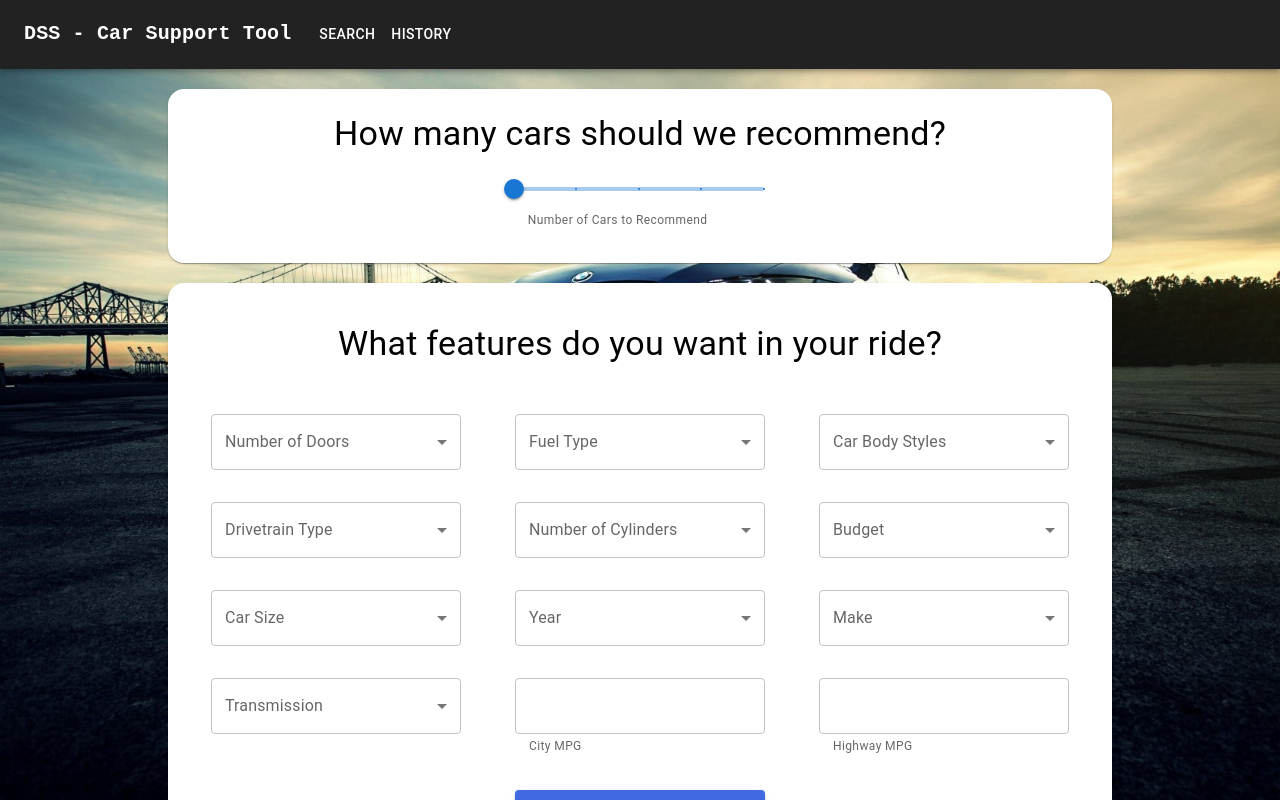
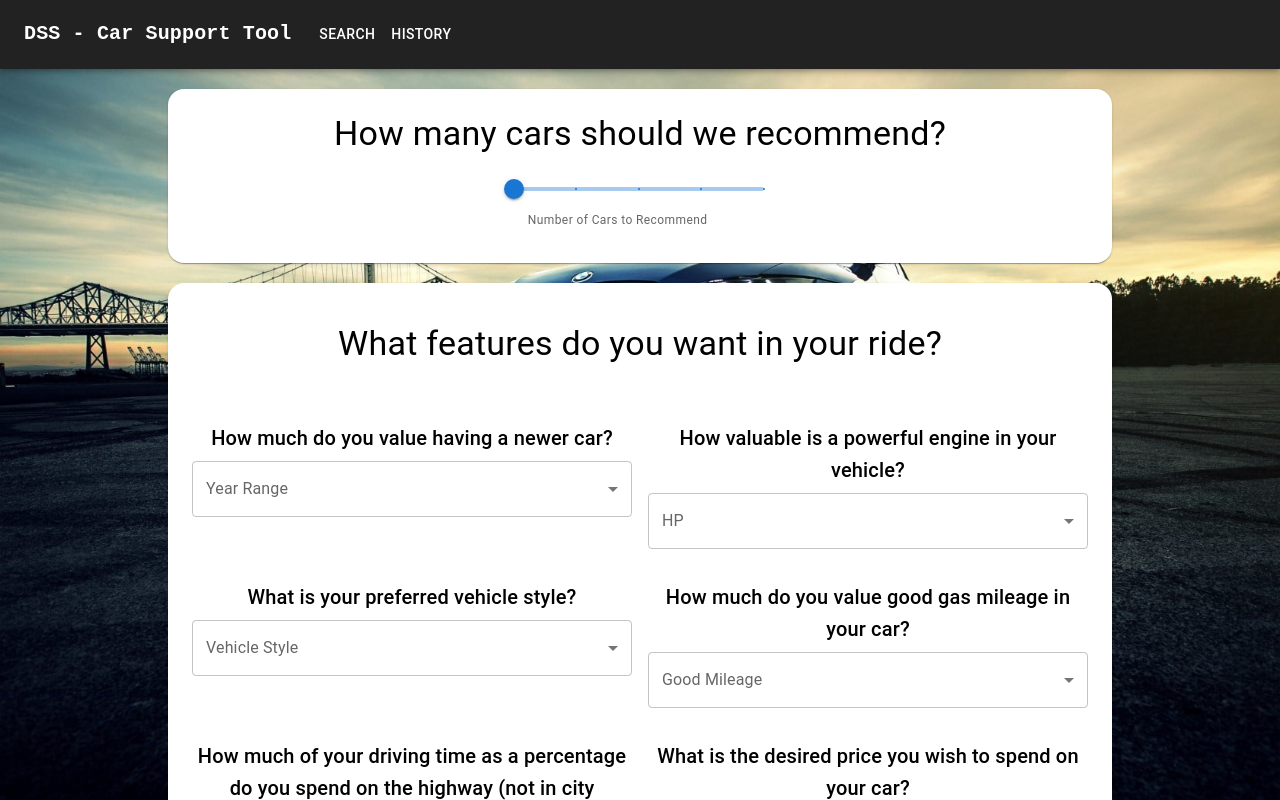
Before and after one commit to SaifA21/Used-Car-Decision-Support-System, a React (Create React App) app in the folder car-dss/: page /page/search in a window 1280 px wide. Built offline with nearby package versions, Linux system fonts and the light colour scheme; the HTML template or start-up script is replaced by a standard one.

Commit message:
Updated inputs for user entry

```diff
--- /dev/null
+++ b/car-dss/src/Components/DrivingSlider.js
@@ -0,0 +1,35 @@
+import * as React from 'react';
+import Box from '@mui/material/Box';
+import Slider from '@mui/material/Slider';
+import FormHelperText from '@mui/material/FormHelperText';
+import FormControl from '@mui/material/FormControl';
+
+
+export default function DrivingSlider(props) {
+
+  const handleChange = (event, newValue) => {
+    if (typeof newValue === 'number') {
+      props.handle(newValue);
+      console.log(newValue);
+    }
+  };
+
+  return (
+    <FormControl sx={{ m: 1, width: '25ch' }} variant="outlined">
+    <Box sx={{ width: 250 }}>
+      <Slider
+        aria-label="Percentage of Highway Driving"
+        defaultValue={50}
+        step={10}
+        marks
+        min={0}
+        max={100}
+        valueLabelDisplay="auto"
+        helperText="Percentage of Highway Driving"
+        onChange={handleChange}
+      />
+    </Box>
+    <FormHelperText id="outlined-weight-helper-text">Percentage of Highway Driving</FormHelperText>
+    </FormControl>
+  );
+}
--- a/car-dss/src/Components/Dropdown.js
+++ b/car-dss/src/Components/Dropdown.js
@@ -1,33 +1,67 @@
 import * as React from 'react';
-import Box from '@mui/material/Box';
 import InputLabel from '@mui/material/InputLabel';
 import MenuItem from '@mui/material/MenuItem';
 import FormControl from '@mui/material/FormControl';
 import Select from '@mui/material/Select';
+import OutlinedInput from '@mui/material/OutlinedInput';
+import { useTheme } from '@mui/material/styles';
 
-export default function Dropdown() {
-  const [make, setMake] = React.useState('Acura');
+const ITEM_HEIGHT = 48;
+const ITEM_PADDING_TOP = 8;
+const MenuProps = {
+  PaperProps: {
+    style: {
+      maxHeight: ITEM_HEIGHT * 4.5 + ITEM_PADDING_TOP,
+      width: 250,
+    },
+  },
+};
+
+function getStyles(name, selectedOptions, theme) {
+  return {
+    fontWeight:
+      selectedOptions.indexOf(name) === -1
+        ? theme.typography.fontWeightRegular
+        : theme.typography.fontWeightMedium,
+  };
+}
+
+export default function Dropdown(props) {
+  const theme = useTheme();
 
   const handleChange = (event) => {
-    setMake(event.target.value);
+    const {
+      target: { value },
+    } = event;
+    props.handle(
+      // On autofill we get a stringified value.
+      typeof value === 'string' ? value.split(',') : value,
+    );
   };
 
   return (
-    <Box sx={{ minWidth: 120 }}>
-      <FormControl fullWidth>
-        <InputLabel id="demo-simple-select-label">Make</InputLabel>
+    <div>
+      <FormControl sx={{ m: 0, minwidth: 250 }} fullWidth>
+        <InputLabel id="demo-multiple-name-label">{props.label}</InputLabel>
         <Select
-          labelId="demo-simple-select-label"
-          id="demo-simple-select"
-          value={make}
-          label="Make"
+          labelId="demo-multiple-name-label"
+          id="demo-multiple-name"
+          value={props.selected}
           onChange={handleChange}
+          input={<OutlinedInput label={props.label} />}
+          MenuProps={MenuProps}
         >
-          <MenuItem value={10}>BMW</MenuItem>
-          <MenuItem value={20}>Toyota</MenuItem>
-          <MenuItem value={30}>Bentley</MenuItem>
+          {props.options.map((option) => (
+            <MenuItem
+              key={option}
+              value={option}
+              style={getStyles(option, props.selected, theme)}
+            >
+              {option}
+            </MenuItem>
+          ))}
         </Select>
       </FormControl>
-    </Box>
+    </div>
   );
 }
--- a/car-dss/src/Components/InputForm/Input.js
+++ b/car-dss/src/Components/InputForm/Input.js
@@ -1,7 +1,9 @@
 import Slider from '../CarCountSlider';
+import DrivingSlider from '../DrivingSlider';
 import { Typography } from '@mui/material';
 import {Card, Grid, Button} from "@mui/material";
 import Multiselect from '../Multiselect'
+import Dropdown from '../Dropdown'
 import IntegerInput from '../IntegerInput'
 import * as React from 'react'
 import './Input.css'
@@ -14,11 +16,13 @@ function Input() {
   const [selectedFuel, setSelectedFuel] = React.useState([])
   const [selectedBody, setSelectedBody] = React.useState([])
   const [selectedDrivetrain, setSelectedDrivetrain] = React.useState([])
-  const [selectedCylinders, setSelectedCylinders] = React.useState([])
-  const [selectedBudget, setSelectedBudget] = React.useState([])
+  const [selectedHP, setSelectedHP] = React.useState([])
+  const [selectedTimeHighway, setSelectedTimeHighway] = React.useState([])
   const [selectedCarsize, setSelectedCarsize] = React.useState([])
-  const [selectedMake, setSelectedMake] = React.useState([])
+  const [desiredPrice, setDesiredPrice] = React.useState([])
   const [selectedYear, setSelectedYear] = React.useState([])
+  const [selectedStyle, setSelectedStyle] = React.useState([])
+  const [selectedMileage, setSelectedMileage] = React.useState([])
   const [selectedTrans, setSelectedTrans] = React.useState([])
   const [cityMpg, setCityMpg] = React.useState()
   const [hwyMpg, setHwyMpg] = React.useState()
@@ -29,21 +33,20 @@ function Input() {
   const drivetrain = ["fwd", "rwd", "4wd"]
   const cylinders = ["two", "three", "four", "five", "six", "eight"]
   const budgets = ["$5000-$10000", "$10000-$15000", "$15000-$20000", "$20000-$25000", "$25000-$30000", "$30000+"]
-  const sizes = ["Smaller", "Medium", "Larger"]
-  const make = [
-    "Acura", "Alfa Romeo", "Aston Martin", "Audi", "Bentley", "BMW", "Bugatti",
-    "Buick", "Cadillac", "Chevrolet", "Chrysler", "Dodge", "Ferrari", "FIAT",
-    "Ford", "Genesis", "GMC", "Honda", "HUMMER", "Hyundai", "Infiniti", "Kia",
-    "Lamborghini", "Land Rover", "Lexus", "Lincoln", "Lotus", "Maserati",
-    "Maybach", "Mazda", "McLaren", "Mercedes-Benz", "Mitsubishi", "Nissan",
-    "Oldsmobile", "Plymouth", "Pontiac", "Porsche", "Rolls-Royce", "Saab",
-    "Scion", "Spyker", "Subaru", "Suzuki", "Tesla", "Toyota", "Volkswagen", "Volvo"
+
+  const vehicleStyle = ['Coupe', 'Convertible', 'Sedan', 'Wagon', '4dr Hatchback', '2dr Hatchback',
+  '4dr SUV', 'Passenger Minivan', 'Cargo Minivan', 'Crew Cab Pickup',
+  'Regular Cab Pickup', 'Extended Cab Pickup', '2dr SUV', 'Cargo Van',
+  'Convertible SUV', 'Passenger Van']
+  const engineHP = [
+    "Not at all", "Somewhat", "A decent amount", "Crucially"
   ];
   const year = [
-    "1990", "1991", "1992", "1993", "1994", "1995", "1996", "1997", "1998", "1999",
-    "2000", "2001", "2002", "2003", "2004", "2005", "2006", "2007", "2008", "2009",
-    "2010", "2011", "2012", "2013", "2014", "2015", "2016", "2017"
+    "1990-1995", "1996-2000", "2001-2005", "2006-2010", "2011-2015", "2016-2020"
   ];
+  const goodMileage = ["Not at all", "Somewhat", "A decent amount", "Crucially"]
+
+
   const trans = ["Automatic", "Manual"]
 
   const callApiTest = async () => {
@@ -89,54 +92,46 @@ function Input() {
           </Typography>
 
           <Grid container spacing={2} style={{ marginBlock: '25px' }}>
-            <Grid item xs={12} sm={6} md={4}>
-                <Multiselect label="Number of Doors" options={doors} handle={setSelectedDoors} selected={selectedDoors}></Multiselect>
+            <Grid item xs={12} sm={6} md={6}>
+                <Typography variant="h6" gutterBottom style={{marginTop: '2vh'}}>
+                How much do you value having a newer car?
+                </Typography>
+                <Multiselect label="Year Range" options={year} handle={setSelectedYear} selected={selectedYear}></Multiselect>
             </Grid>
 
-            <Grid item xs={12} sm={6} md={4}>
-              <Multiselect label="Fuel Type" options={fuels} handle={setSelectedFuel} selected={selectedFuel}></Multiselect>
+            <Grid item xs={12} sm={6} md={6}>
+                <Typography variant="h6" gutterBottom style={{marginTop: '2vh'}}>
+                How valuable is a powerful engine in your vehicle?
+                </Typography>
+                <Dropdown label="HP" options={engineHP} handle={setSelectedHP} selected={selectedHP}></Dropdown>
+            </Grid>
+            <Grid item xs={12} sm={6} md={6}>
+                <Typography variant="h6" gutterBottom style={{marginTop: '2vh'}}>
+                What is your preferred vehicle style?
+                </Typography>
+                <Dropdown label="Vehicle Style" options={vehicleStyle} handle={setSelectedStyle} selected={selectedStyle}></Dropdown>
             </Grid>
 
-            <Grid item xs={12} sm={6} md={4}>
-              <Multiselect label="Car Body Styles" options={bodyStyles} handle={setSelectedBody} selected={selectedBody}></Multiselect>
+            <Grid item xs={12} sm={6} md={6}>
+                <Typography variant="h6" gutterBottom style={{marginTop: '2vh'}}>
+                How much do you value good gas mileage in your car?
+                </Typography>
+                <Multiselect label="Good Mileage" options={goodMileage} handle={setSelectedMileage} selected={selectedMileage}></Multiselect>
             </Grid>
 
-            <Grid item xs={12} sm={6} md={4}>
-              <Multiselect label="Drivetrain Type" options={drivetrain} handle={setSelectedDrivetrain} selected={selectedDrivetrain}></Multiselect>
+            <Grid item xs={12} sm={6} md={6}>
+                <Typography variant="h6" gutterBottom style={{marginTop: '2vh'}}>
+                How much of your driving time as a percentage do you spend on the highway (not in city driving)?
+                </Typography>
+                <DrivingSlider handle={setSelectedTimeHighway}></DrivingSlider>
             </Grid>
 
-            <Grid item xs={12} sm={6} md={4}>
-              <Multiselect label="Number of Cylinders" options={cylinders}handle={setSelectedCylinders} selected={selectedCylinders}></Multiselect>
+            <Grid item xs={12} sm={6} md={6}>
+                <Typography variant="h6" gutterBottom style={{marginTop: '2vh'}}>
+                What is the desired price you wish to spend on your car?
+                </Typography>
+                <IntegerInput label="Desired Price Value" handle={setDesiredPrice} selected={desiredPrice}></IntegerInput>
             </Grid>
-
-            <Grid item xs={12} sm={6} md={4}>
-              <Multiselect label="Budget" options={budgets} handle={setSelectedBudget} selected={selectedBudget}></Multiselect>
-            </Grid>
-
-            <Grid item xs={12} sm={6} md={4}>
-              <Multiselect label="Car Size" options={sizes} handle={setSelectedCarsize} selected={selectedCarsize}></Multiselect>
-            </Grid>
-
-            <Grid item xs={12} sm={6} md={4}>
-              <Multiselect label="Year" options={year} handle={setSelectedYear} selected={selectedYear}></Multiselect>
-            </Grid>
-
-            <Grid item xs={12} sm={6} md={4}>
-              <Multiselect label="Make" options={make} handle={setSelectedMake} selected={selectedMake}></Multiselect>
-            </Grid>
-
-            <Grid item xs={12} sm={6} md={4}>
-              <Multiselect label="Transmission" options={trans} handle={setSelectedTrans} selected={selectedTrans}></Multiselect>
-            </Grid>
-
-            <Grid item xs={12} sm={6} md={4}>
-              <IntegerInput label="City MPG" handle={setCityMpg} selected={cityMpg}></IntegerInput>
-            </Grid>
-
-            <Grid item xs={12} sm={6} md={4}>
-              <IntegerInput label="Highway MPG" handle={setHwyMpg} selected={hwyMpg}></IntegerInput>
-            </Grid>
-
           </Grid>
 
           <Button variant='contained'
@@ -146,9 +141,15 @@ function Input() {
             marginBottom: '3vh'}}>
               Submit
           </Button>
-
         </Card>
       </div>
+      <div className='Submit' style={{ display: 'flex', justifyContent: 'center' }}>
+        <Card sx={{color: 'black', backgroundColor: 'white', p: 3, width: "70%", borderRadius: "16px"}} align="center">
+        <Typography variant="h4" gutterBottom style={{marginTop: '2vh'}}>
+            These are the cars we believe suit you best!
+          </Typography>
+        </Card>
+        </div>
     </div>
   );
 }
--- a/car-dss/src/Components/IntegerInput.js
+++ b/car-dss/src/Components/IntegerInput.js
@@ -9,7 +9,7 @@ export default function IntegerInput(props) {
 
   return(
     <div>
-        <FormControl sx={{ m: 1, width: 250 }} variant="outlined">
+        <FormControl sx={{ m: 1, minwidth: 250 }} variant="outlined" fullWidth>
           <OutlinedInput
             id="outlined-adornment-weight"
             endAdornment={<InputAdornment position="end"></InputAdornment>}
--- a/car-dss/src/Components/Multiselect.js
+++ b/car-dss/src/Components/Multiselect.js
@@ -41,7 +41,7 @@ export default function Multiselect(props) {
 
   return (
     <div>
-      <FormControl sx={{ m: 1, width: 250 }}>
+      <FormControl sx={{ m: 0, minwidth: 250 }} fullWidth>
         <InputLabel id="demo-multiple-name-label">{props.label}</InputLabel>
         <Select
           labelId="demo-multiple-name-label"
```
